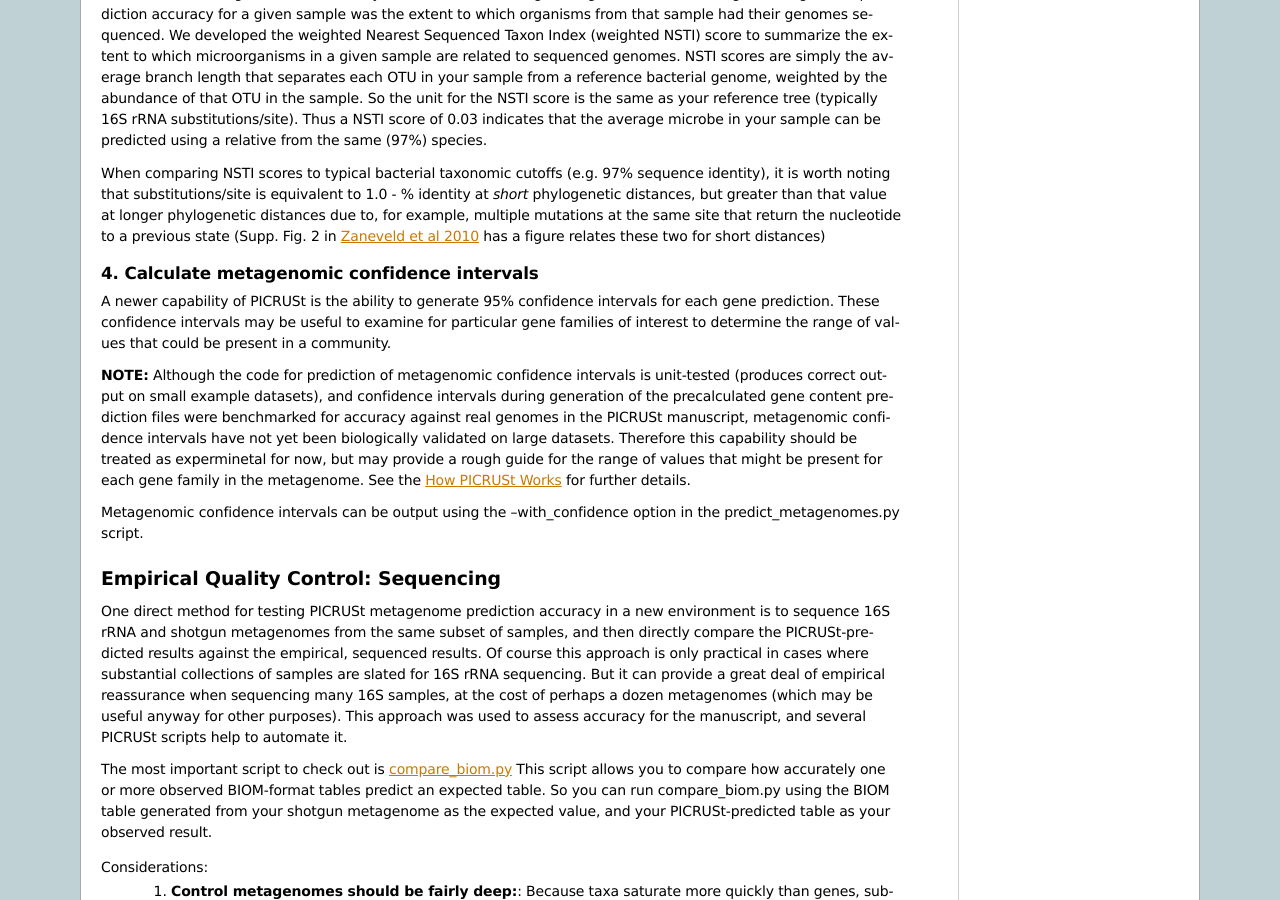
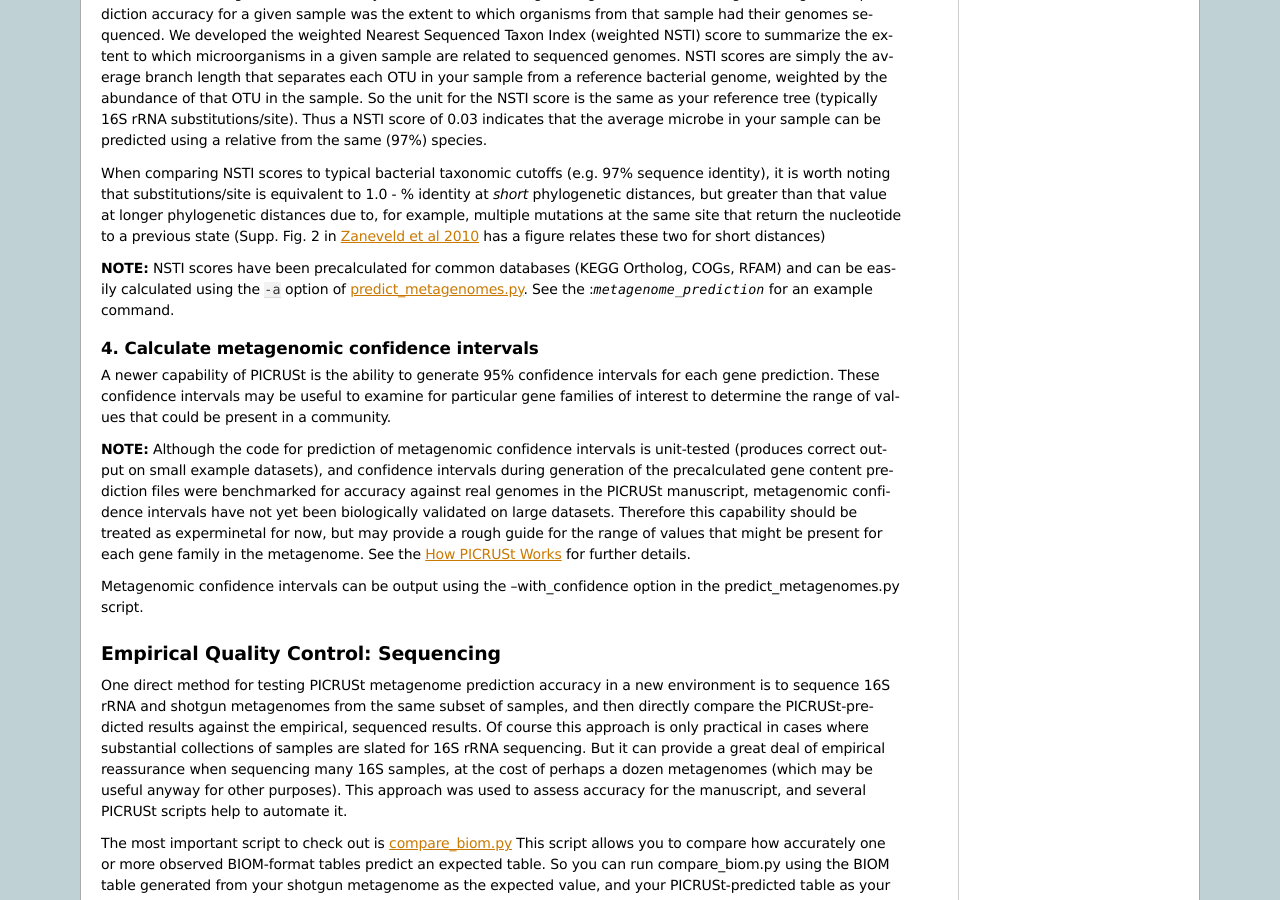
Before and after one commit to picrust/picrust, a Sphinx documentation site: the page built from doc/source/tutorials/quality_control.rst, in a window 1280 px wide and 900 px high, scrolled down 2262 px. Built offline with Sphinx 7.4.7, drawn with Linux system fonts in a browser that asks for light colours.

Commit message:
Add note to quality_control

```diff
--- a/doc/source/tutorials/quality_control.rst
+++ b/doc/source/tutorials/quality_control.rst
@@ -71,6 +71,8 @@ When characterizing PICRUSt’s accuracy, we found that the largest single facto
 
 When comparing NSTI scores to typical bacterial taxonomic cutoffs (e.g. 97% sequence identity), it is worth noting that substitutions/site is equivalent to 1.0 - % identity at *short* phylogenetic distances, but greater than that value at longer phylogenetic distances due to, for example, multiple mutations at the same site that return the nucleotide to a previous state (Supp. Fig. 2 in `Zaneveld et al 2010 <http://nar.oxfordjournals.org/content/suppl/2010/03/02/gkq066.DC1/nar-02618-s-2009-File002.pdf>`_ has a figure relates these two for short distances)
 
+**NOTE:** NSTI scores have been precalculated for common databases (KEGG Ortholog, COGs, RFAM) and can be easily calculated using the ``-a`` option of :ref:`predict_metagenomes.py <predict_metagenomes>`. See the :`metagenome_prediction` for an example command.
+
 4. Calculate metagenomic confidence intervals
 ^^^^^^^^^^^^^^^^^^^^^^^^^^^^^^^^^^^^^^^^^^^^^
 
```
